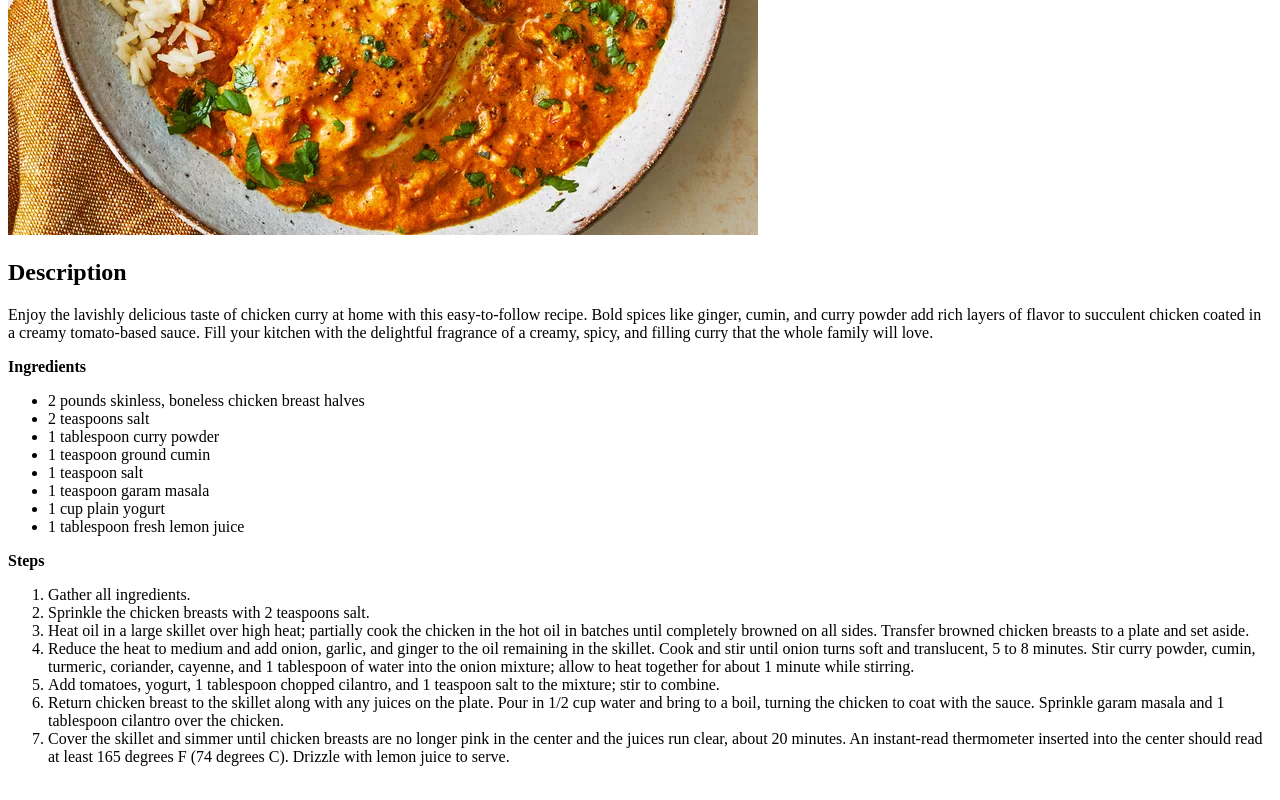
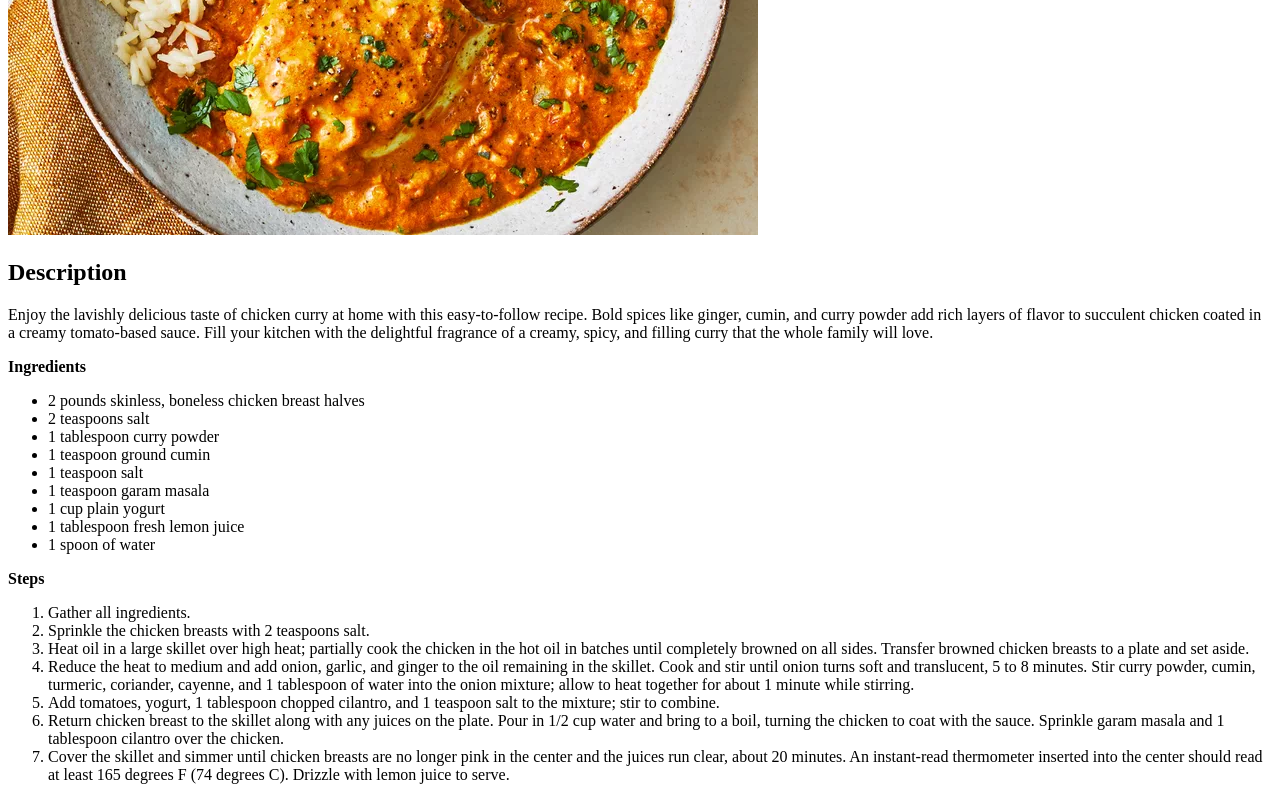
Before and after one commit to Kasy00/odin-recipes, a plain HTML site: page recipes/Indian_Chicken_Curry.html in a window 1280 px wide. Shown: the part 408-1208 px from the top of the page. Drawn offline with Linux system fonts and the light colour scheme.

```diff
--- a/recipes/Indian_Chicken_Curry.html
+++ b/recipes/Indian_Chicken_Curry.html
@@ -28,6 +28,7 @@
             <li>1 teaspoon garam masala</li>
             <li>1 cup plain yogurt</li>
             <li>1 tablespoon fresh lemon juice</li>
+            <li>1 spoon of water</li>
         </ul>
         <p><strong>Steps</strong></p>
         <ol>
```
Also changed, not shown: recipes/Miso_Soup.html (+1 -0 lines), recipes/Raw_Pad_Thai.html (+1 -0 lines).
